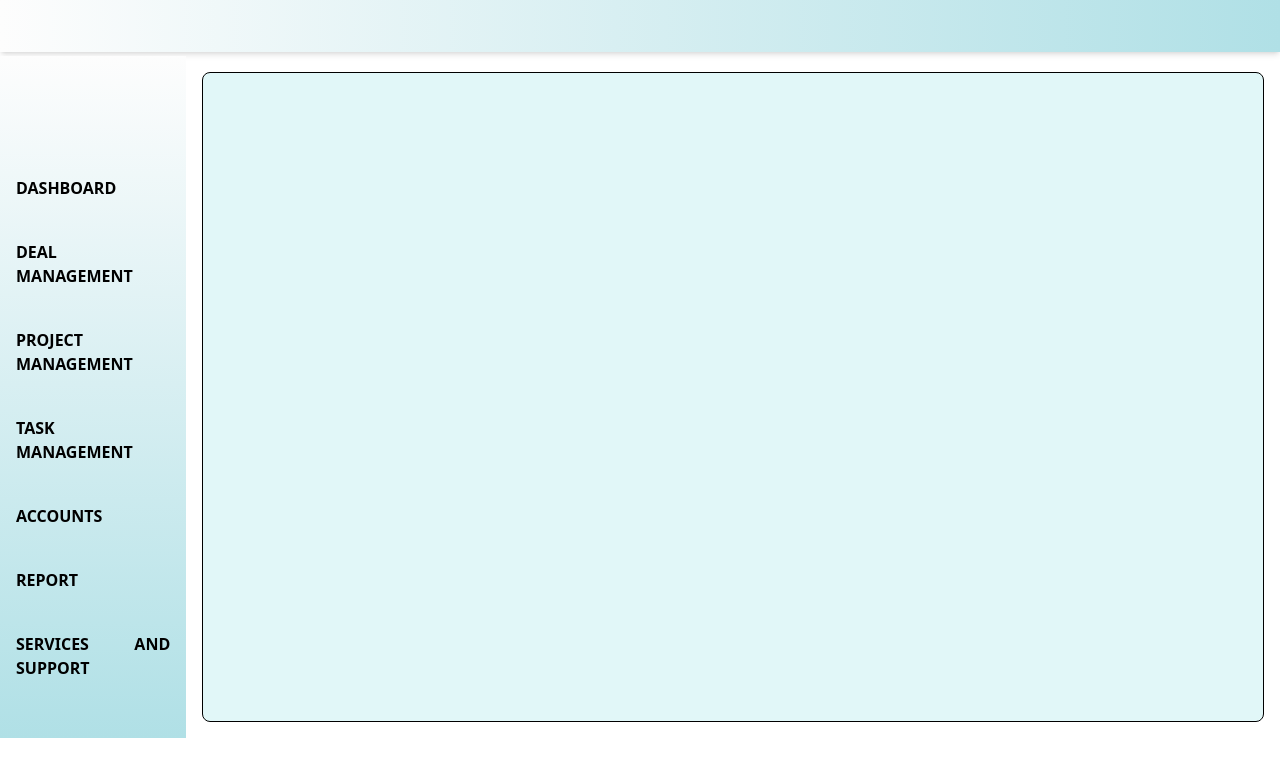
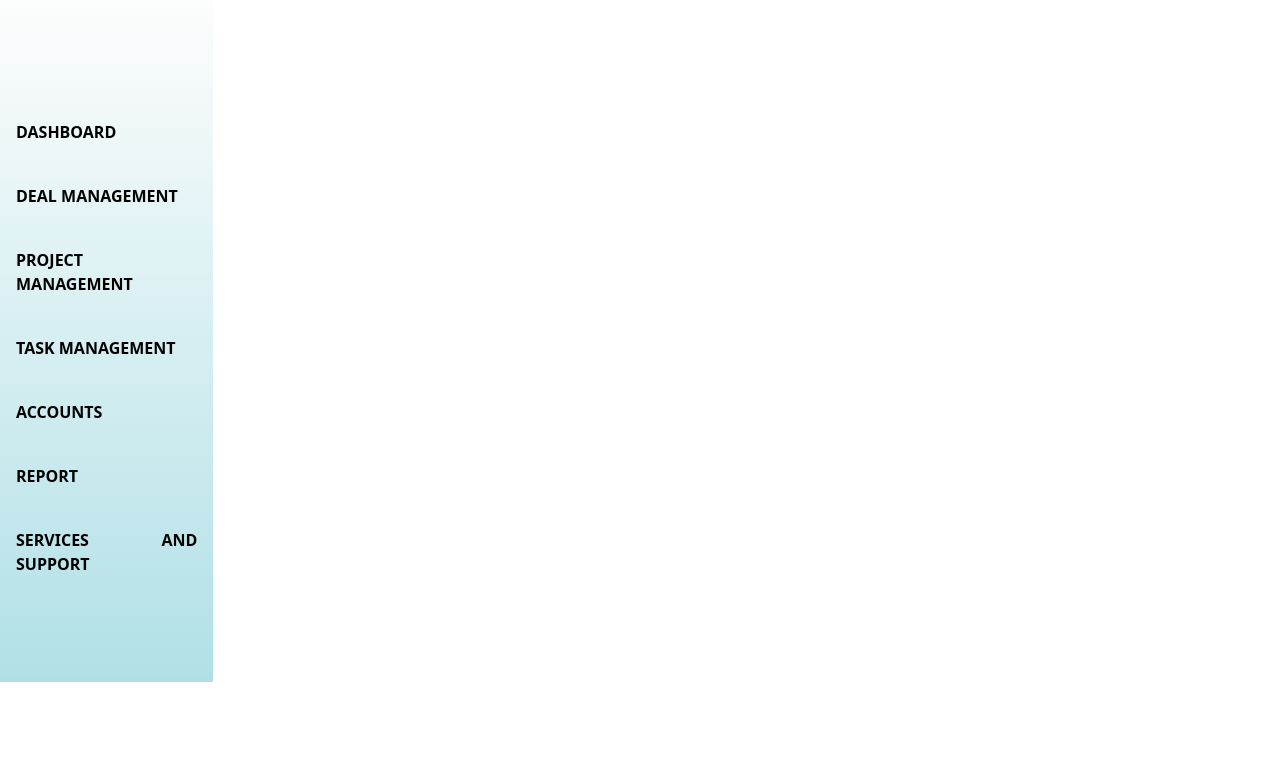
Before and after one commit to Raktim-Koner/customer-relationship-management, a React (Create React App) app: page / in a window 1280 px wide. Shown: the top 776 px of the page. Built offline with nearby package versions, Linux system fonts and the light colour scheme.

Commit message:
maintion landing page position

```diff
--- a/src/App.js
+++ b/src/App.js
@@ -11,18 +11,23 @@ import Accounts from "./Pages/Accounts"
 import Report from "./Pages/Report"
 import Service from "./Pages/Service"
 import InnerContainer from "./Components/Universal-Components/InnerContainer";
+import Sidebar from "./Components/Universal-Components/Sidebar";
 
-
+const AppLayout = () => (
+  <>
+    <Navbar />
+    <MainContainer />
+  </>
+);
 function App() {
   const appRouter = createBrowserRouter([
     {
       path:"/",
-      element:(
-      <>
-      <Navbar/>
-      <MainContainer/>
-      </>
-      ),
+      element:<Sidebar/> //here landing page is created
+    },
+    {
+      path:"/",
+      element:<AppLayout/>,
       children:[
 
         {
```
